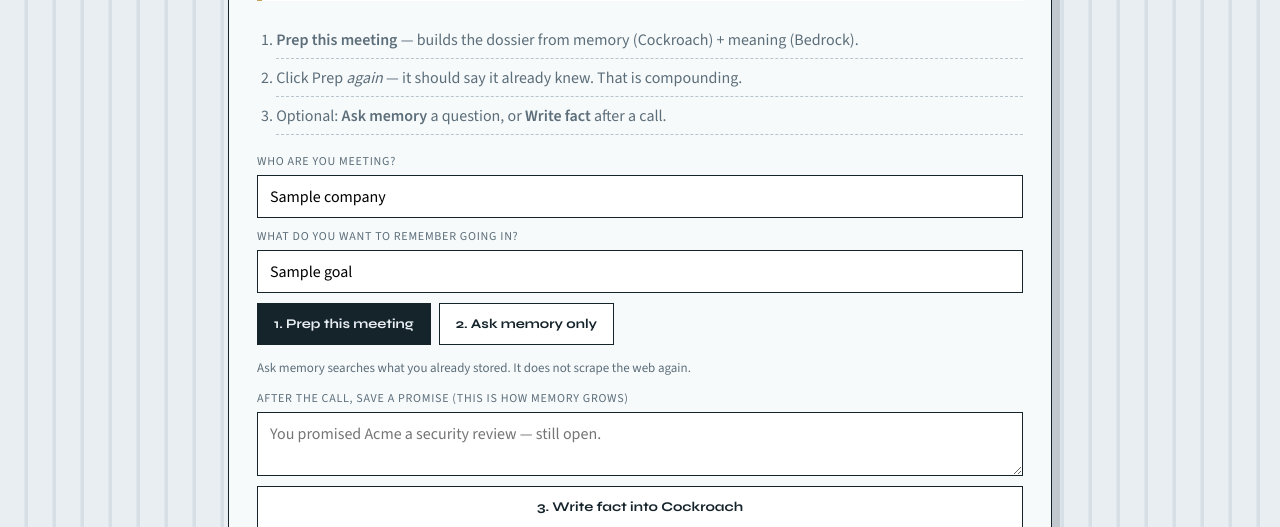
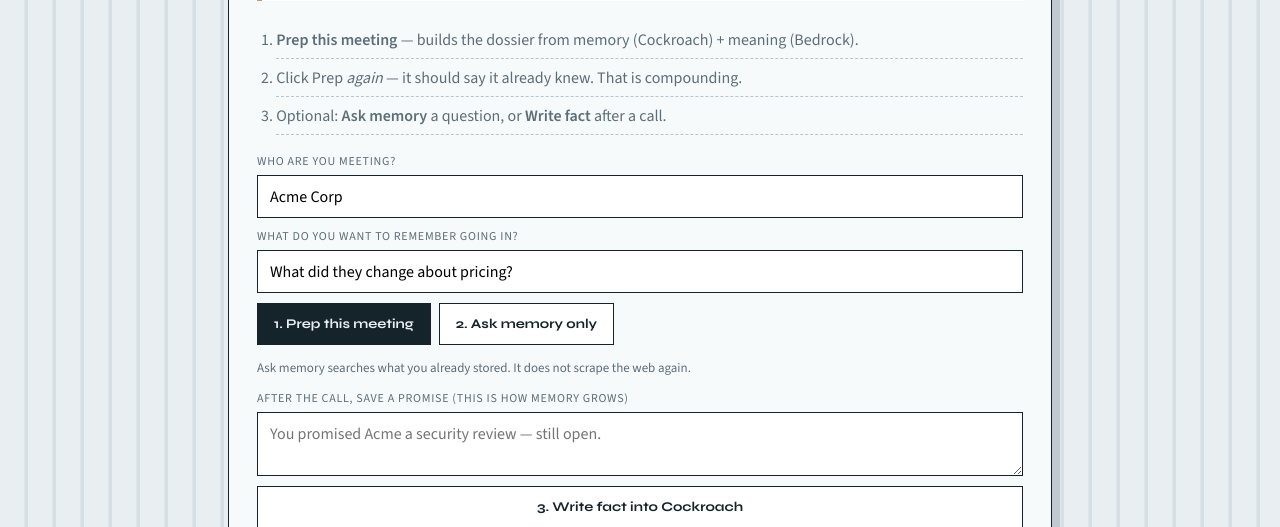
Before and after one commit to rishwarii/recall-dev, a Flask app: template templates/index.html in a window 1280 px wide. Shown: the part 198-725 px from the top of the page. Run offline with Flask 3, Linux system fonts and the light colour scheme; the template is opened without the code that fills it: most values are stand-ins (such as "Sample title", 1, 10 or a date in 2020).

Commit message:
Lock demo form to Acme pricing question.
Co-authored-by: Cursor <cursoragent@cursor.com>

```diff
--- a/templates/index.html
+++ b/templates/index.html
@@ -126,14 +126,12 @@
         <li>Optional: <strong>Ask memory</strong> a question, or <strong>Write fact</strong> after a call.</li>
       </ol>
 
-      {% set show_goal = 'pricing changes and open follow-ups' %}
-      {% if result and result.mode != 'remember' %}
-        {% set show_goal = result.goal %}
-      {% endif %}
+      {% set show_goal = 'What did they change about pricing?' %}
+      {% set show_company = 'Acme Corp' %}
 
       <form class="main" method="post" action="/prep">
         <label>Who are you meeting?
-          <input name="company" value="{{ result.company if result else 'Acme Corp' }}" required />
+          <input name="company" value="{{ show_company }}" required />
         </label>
         <label>What do you want to remember going in?
           <input name="goal" value="{{ show_goal }}" required />
@@ -147,7 +145,7 @@
 
       <form class="note" method="post" action="/remember">
         <label>After the call, save a promise (this is how memory grows)
-          <input type="hidden" name="company" value="{{ result.company if result else 'Acme Corp' }}" />
+          <input type="hidden" name="company" value="{{ show_company }}" />
           <textarea name="note" placeholder="You promised Acme a security review — still open."></textarea>
         </label>
         <button class="secondary" type="submit">3. Write fact into Cockroach</button>
```
